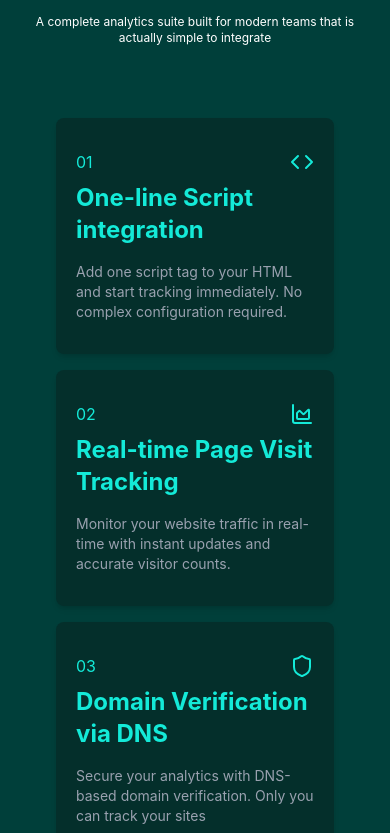
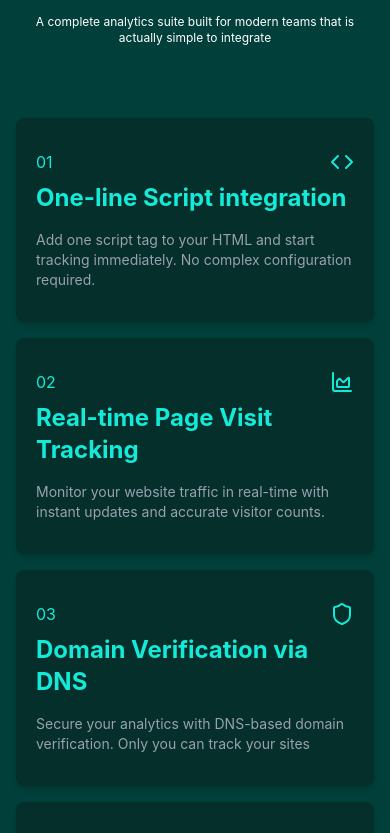
Before and after one commit to Muhammad-Raheel04/tracker, a React (Vite) app in the folder frontend/: page / in a window 390 px wide. Shown: the part 769-1602 px from the top of the page. Built offline with nearby package versions, Linux system fonts and the light colour scheme; no server answers.

Commit message:
fix(Features): reduce padding on x-axis

```diff
--- a/frontend/src/components/Features.jsx
+++ b/frontend/src/components/Features.jsx
@@ -58,7 +58,7 @@
                 <p className='p-4 text-xs text-center text-white'>A complete analytics suite built for modern teams that is actually simple to integrate</p>
             </div>
 
-            <div className='grid grid-cols-1 md:grid-cols-3 gap-4 mx-10 mt-10'>
+            <div className='grid grid-cols-1 md:grid-cols-3 gap-4 md:mx-10 mt-10'>
                 {siteFeatures.map((feature,index) => (
                     <div key={index} className='bg-[#042f2b] py-8 px-5 rounded-lg hover:border-l-2 border-[#14ead8] shadow-md'>
                         <div className='flex justify-between'>
```
